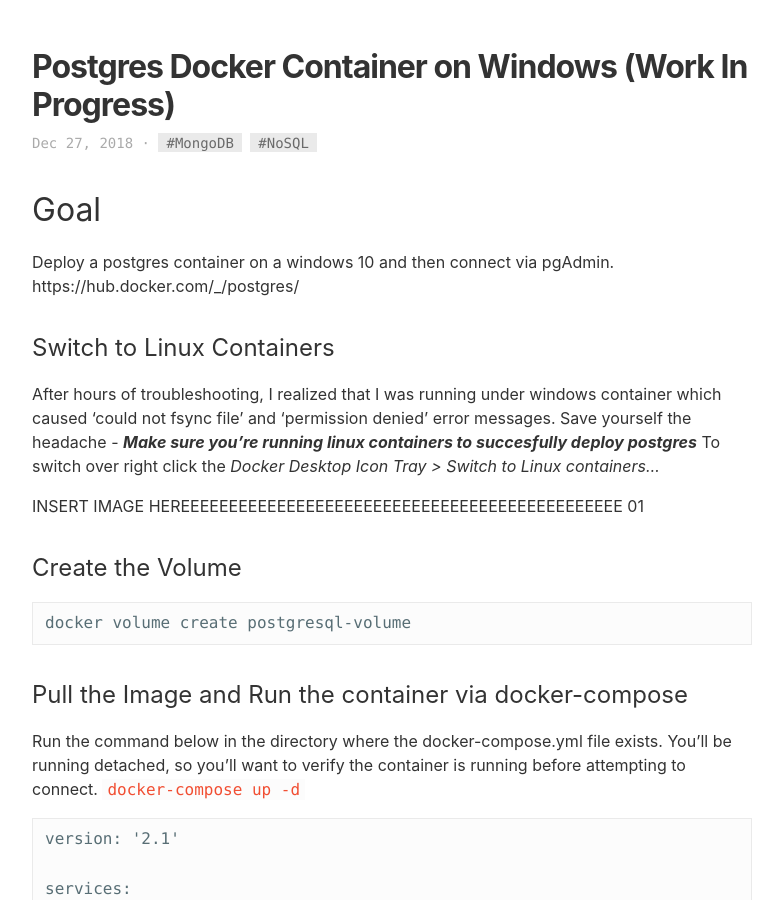
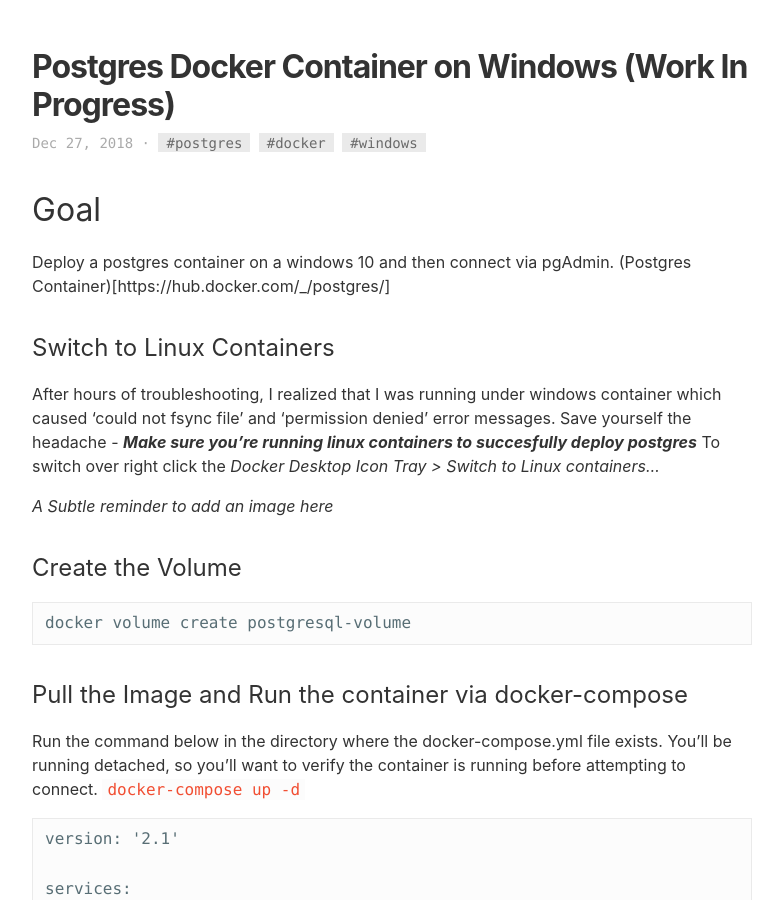
Before and after one commit to anthonyliriano/anthonyliriano.github.io, a Jekyll site: the page built from _posts/2018-12-27-Windows-Postgres-Docker-Container-Setup.md, in a window 1280 px wide and 900 px high. Shown: the whole window, without its empty margins (8-791 px from the left). Built offline with Jekyll 4.4.1, drawn with Linux system fonts in a browser that asks for light colours.

Commit message:
Updating post

```diff
--- a/_posts/2018-12-27-Windows-Postgres-Docker-Container-Setup.md
+++ b/_posts/2018-12-27-Windows-Postgres-Docker-Container-Setup.md
@@ -1,21 +1,21 @@
 ---
 layout: post
 title: Postgres Docker Container on Windows (Work In Progress)
-tags: [MongoDB, NoSQL]
-comment: false
+tags: [postgres, docker, windows]
+comment: true
 ---
 
 
 ## Goal
 
 Deploy a postgres container on a windows 10 and then connect via pgAdmin.
-https://hub.docker.com/_/postgres/
+(Postgres Container)[https://hub.docker.com/_/postgres/]
 
 
 ### Switch to Linux Containers
 After hours of troubleshooting, I realized that I was running under windows container which caused 'could not fsync file' and 'permission denied' error messages. Save yourself the headache -  ***Make sure you're running linux containers to succesfully deploy postgres*** To switch over right click the _Docker Desktop Icon Tray > Switch to Linux containers..._
 
-INSERT IMAGE HEREEEEEEEEEEEEEEEEEEEEEEEEEEEEEEEEEEEEEEEEEEEEEE 01
+_A Subtle reminder to add an image here_
 
 
 ### Create the Volume
```
